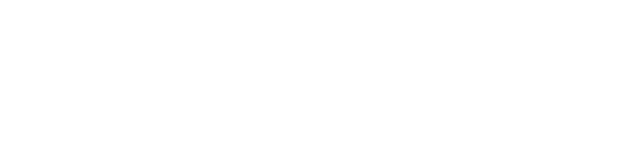
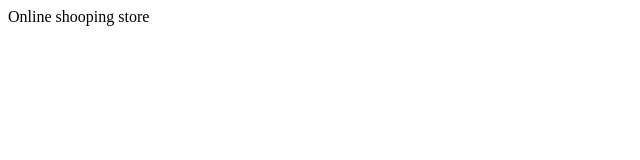
Before and after one commit to Nusrathc/shopping, a plain HTML site: page index.html in a window 1280 px wide. Shown: the whole page, without its empty margins (0-640 px from the left). Drawn offline with Linux system fonts and the light colour scheme.

Commit message:
added body

```diff
--- a/index.html
+++ b/index.html
@@ -2,4 +2,7 @@
 	<head>
 		<title>Shopping page</title>
 	</head>
+	<body>
+		Online shooping store
+		</body>
 	</html>
```
Also changed, not shown: style.css (added).
